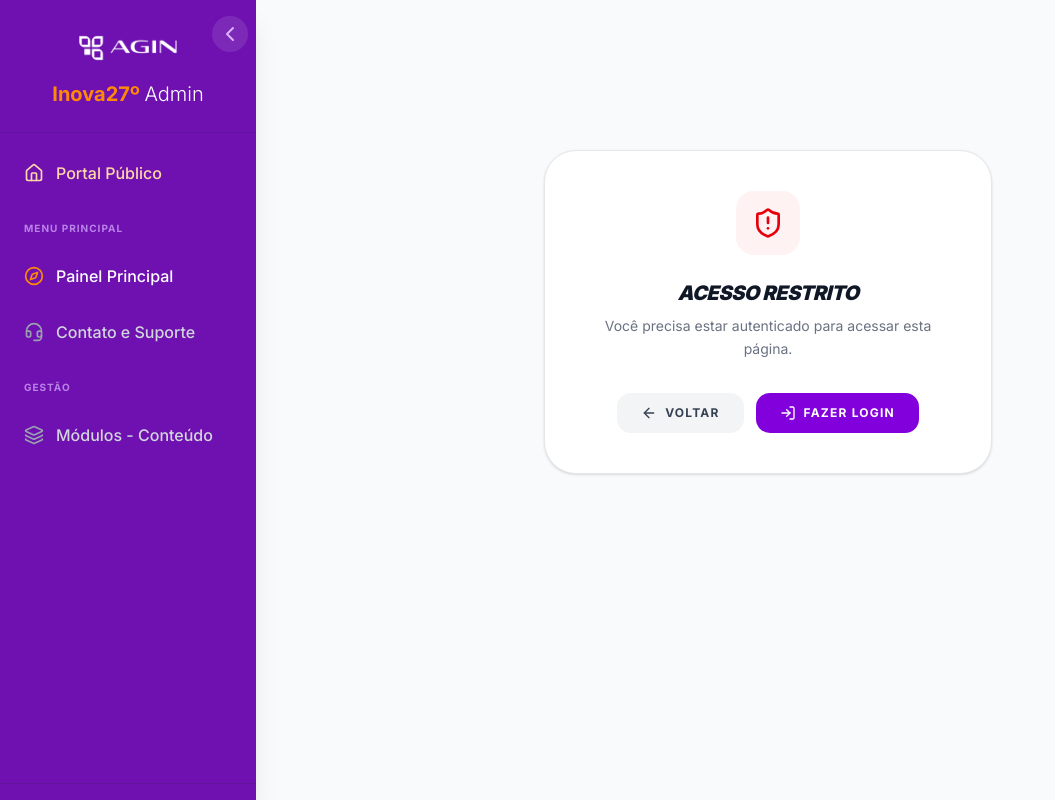
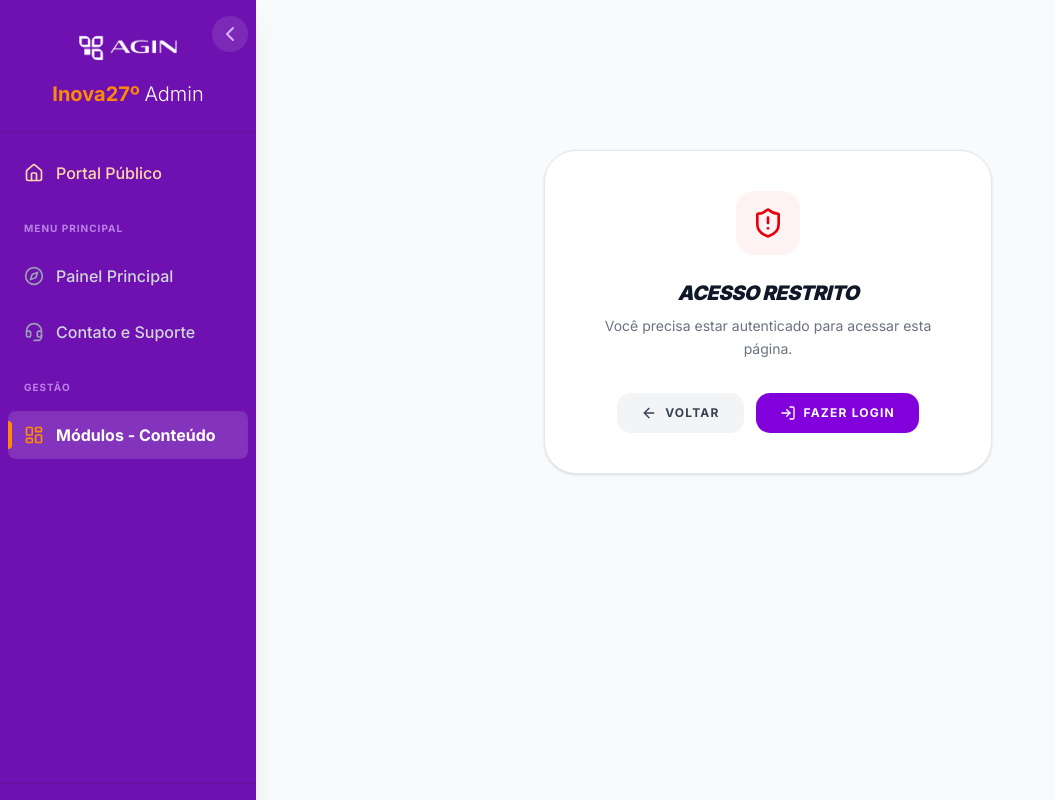
Before and after one commit to agin-uece/ueceinova27, a Next.js app in the folder frontend/: page /admin/jogos/editar in a window 1280 px wide. Shown: the whole page, without its empty margins (0-1055 px from the left). Built offline with nearby package versions, Linux system fonts and the light colour scheme.

Commit message:
feat(side-bar): Now show witch page you are

```diff
--- a/frontend/src/app/(admin)/layout.tsx
+++ b/frontend/src/app/(admin)/layout.tsx
@@ -18,9 +18,62 @@ import {
   ChevronRight   // Ícone mais intuitivo
 } from 'lucide-react';
 import Image from 'next/image';
-import { useRouter } from 'next/navigation';
+import { useRouter, usePathname } from 'next/navigation';
+import type { LucideIcon } from 'lucide-react';
 
 const inter = Inter({ subsets: ['latin'] });
+
+const comecaCom = (pathname: string, base: string) => pathname === base || pathname.startsWith(`${base}/`);
+
+// Define qual item da sidebar representa a página atual
+function itemAtivo(pathname: string): string | null {
+  if (pathname === '/gestao') return 'painel';
+  if (comecaCom(pathname, '/contato')) return 'contato';
+  if (comecaCom(pathname, '/gestao/administracao') || comecaCom(pathname, '/gestao/usuarios')) return 'administracao';
+  if (comecaCom(pathname, '/admin/incubacoes')) return 'incubacoes';
+  // Cadastro/edição dos módulos (/admin/jogos/cadastrar etc.) pertencem a "Módulos - Conteúdo"
+  if (comecaCom(pathname, '/gestao/conteudo') || comecaCom(pathname, '/admin')) return 'conteudo';
+  if (comecaCom(pathname, '/gestao/perfil')) return 'perfil';
+  return null;
+}
+
+interface SidebarLinkProps {
+  href: string;
+  icon: LucideIcon;
+  label: string;
+  ativo: boolean;
+  collapsed: boolean;
+}
+
+function SidebarLink({ href, icon: Icon, label, ativo, collapsed }: SidebarLinkProps) {
+  return (
+    <Link
+      href={href}
+      aria-current={ativo ? 'page' : undefined}
+      title={collapsed ? label : undefined}
+      className={`relative flex items-center gap-3 px-4 py-3 rounded-md transition-colors group ${collapsed ? 'justify-center' : ''} ${
+        ativo ? 'bg-white/15 shadow-inner' : 'hover:bg-white/10'
+      }`}
+    >
+      {/* Indicador da página atual */}
+      <span
+        aria-hidden="true"
+        className={`absolute left-0 top-1/2 -translate-y-1/2 w-1 rounded-r-full bg-orange-400 transition-all duration-300 ${
+          ativo ? 'h-7 opacity-100' : 'h-0 opacity-0'
+        }`}
+      />
+      <Icon
+        size={20}
+        className={`shrink-0 transition-colors ${ativo ? 'text-orange-400' : 'text-gray-400 group-hover:text-white'}`}
+      />
+      {!collapsed && (
+        <span className={`transition-colors ${ativo ? 'font-bold text-white' : 'font-medium text-gray-300 group-hover:text-white'}`}>
+          {label}
+        </span>
+      )}
+    </Link>
+  );
+}
 
 export default function AdminRootLayout({
   children,
@@ -28,6 +81,8 @@ export default function AdminRootLayout({
   children: React.ReactNode;
 }>) {
   const router = useRouter();
+  const pathname = usePathname() ?? '';
+  const ativo = itemAtivo(pathname);
   const [hasToken, setHasToken] = useState(false);
   const [userRole, setUserRole] = useState("");
   const [userName, setUserName] = useState("");
@@ -105,43 +160,21 @@ export default function AdminRootLayout({
             {!sidebarCollapsed && <p className="px-4 text-[10px] font-bold text-purple-300 uppercase tracking-widest opacity-70">Menu Principal</p>}
           </div>
 
-          {/* Painel Principal */}
-
-          <Link href="/gestao" className={`flex items-center gap-3 px-4 py-3 rounded-md hover:bg-slate-800 transition-colors ${sidebarCollapsed ? 'justify-center' : ''}`}>
-            <Compass size={20} className="text-orange-400" />
-            {!sidebarCollapsed && <span className="font-medium text-white">Painel Principal</span>}
-          </Link>
-
-
-          {/* Contato */}
-          <Link href="/contato" className={`flex items-center gap-3 px-4 py-3 rounded-md hover:bg-slate-800 transition-colors group ${sidebarCollapsed ? 'justify-center' : ''}`}>
-            <Headset size={20} className="text-gray-400 group-hover:text-white transition-colors" />
-            {!sidebarCollapsed && <span className="font-medium text-gray-300 group-hover:text-white transition-colors">Contato e Suporte</span>}
-          </Link>
+          <SidebarLink href="/gestao" icon={Compass} label="Painel Principal" ativo={ativo === 'painel'} collapsed={sidebarCollapsed} />
+          <SidebarLink href="/contato" icon={Headset} label="Contato e Suporte" ativo={ativo === 'contato'} collapsed={sidebarCollapsed} />
 
           <div className="pt-4 pb-2">
             {!sidebarCollapsed && <p className="px-4 text-[10px] font-bold text-purple-300 uppercase tracking-widest opacity-70">Gestão</p>}
           </div>
 
-          {/* Administração */}
           {hasToken && userRole === "ADMIN" && (
             <>
-              <Link href="/gestao/administracao" className={`flex items-center gap-3 px-4 py-3 rounded-md hover:bg-slate-800 transition-colors group ${sidebarCollapsed ? 'justify-center' : ''}`}>
-                <Shield size={20} className="text-gray-400 group-hover:text-white transition-colors" />
-                {!sidebarCollapsed && <span className="font-medium text-gray-300 group-hover:text-white transition-colors">Administração</span>}
-              </Link>
-
-              <Link href="/admin/incubacoes" className={`flex items-center gap-3 px-4 py-3 rounded-md hover:bg-slate-800 transition-colors group ${sidebarCollapsed ? 'justify-center' : ''}`}>
-                <Layers size={20} className="text-gray-400 group-hover:text-white transition-colors" />
-                {!sidebarCollapsed && <span className="font-medium text-gray-300 group-hover:text-white transition-colors">Incubações</span>}
-              </Link>
+              <SidebarLink href="/gestao/administracao" icon={Shield} label="Administração" ativo={ativo === 'administracao'} collapsed={sidebarCollapsed} />
+              <SidebarLink href="/admin/incubacoes" icon={Layers} label="Incubações" ativo={ativo === 'incubacoes'} collapsed={sidebarCollapsed} />
             </>
           )}
 
-          <Link href="/gestao/conteudo" className={`flex items-center gap-3 px-4 py-3 rounded-md hover:bg-slate-800 transition-colors group ${sidebarCollapsed ? 'justify-center' : ''}`}>
-            <Layers size={20} className="text-gray-400 group-hover:text-white transition-colors" />
-            {!sidebarCollapsed && <span className="font-medium text-gray-300 group-hover:text-white transition-colors">Módulos - Conteúdo</span>}
-          </Link>
+          <SidebarLink href="/gestao/conteudo" icon={LayoutDashboard} label="Módulos - Conteúdo" ativo={ativo === 'conteudo'} collapsed={sidebarCollapsed} />
         </nav>
 
         {/* Rodapé */}
@@ -161,13 +194,7 @@ export default function AdminRootLayout({
           )}
 
           {hasToken && (
-            <Link
-              href="/gestao/perfil"
-              className={`w-full flex items-center gap-3 px-4 py-3 rounded-md text-slate-300 hover:bg-slate-800 hover:text-white transition-all border border-transparent hover:border-slate-700 ${sidebarCollapsed ? 'justify-center' : ''}`}
-            >
-              <UserCog size={20} />
-              {!sidebarCollapsed && <span className="font-medium">Meu Perfil</span>}
-            </Link>
+            <SidebarLink href="/gestao/perfil" icon={UserCog} label="Meu Perfil" ativo={ativo === 'perfil'} collapsed={sidebarCollapsed} />
           )}
 
           {hasToken && (
```
